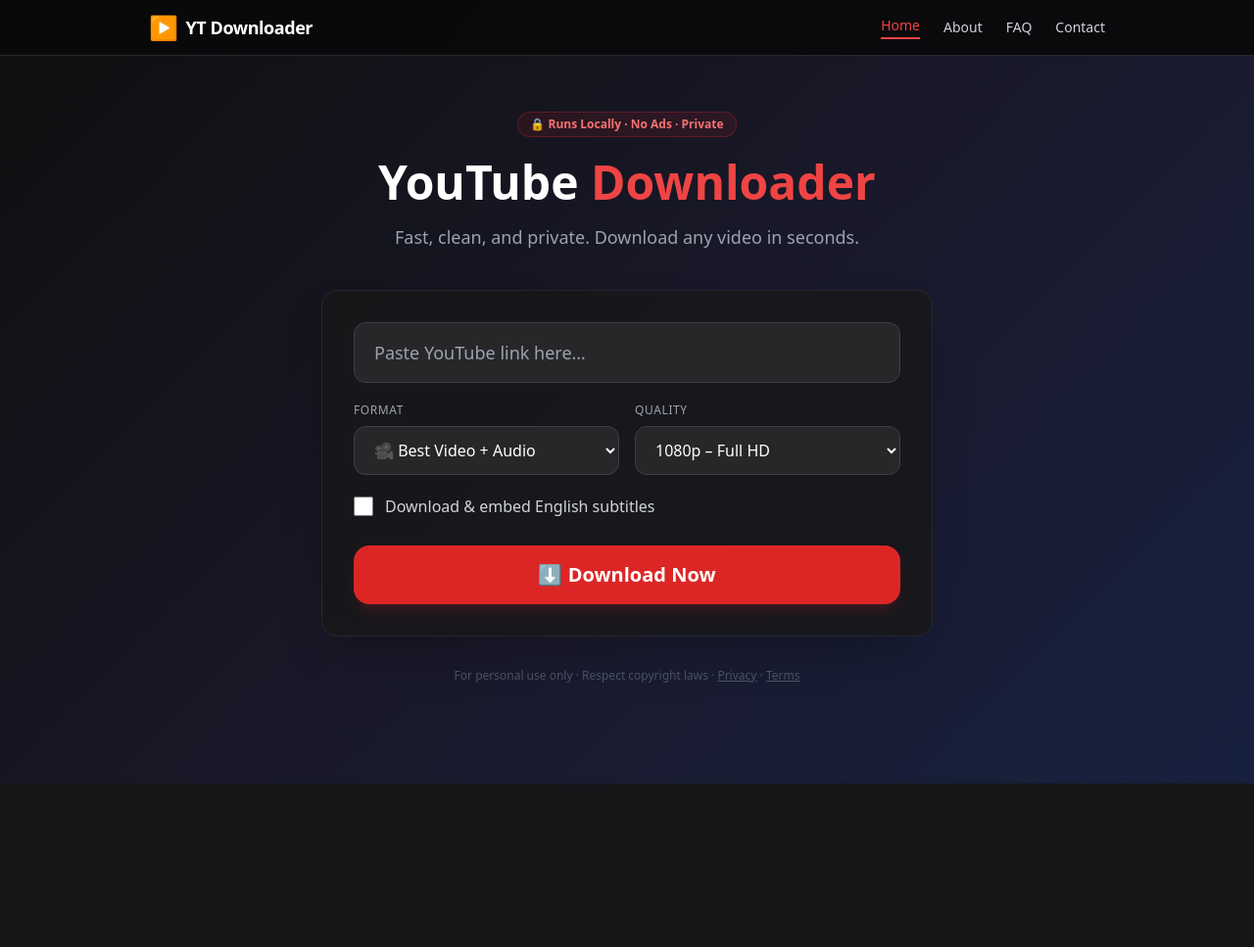
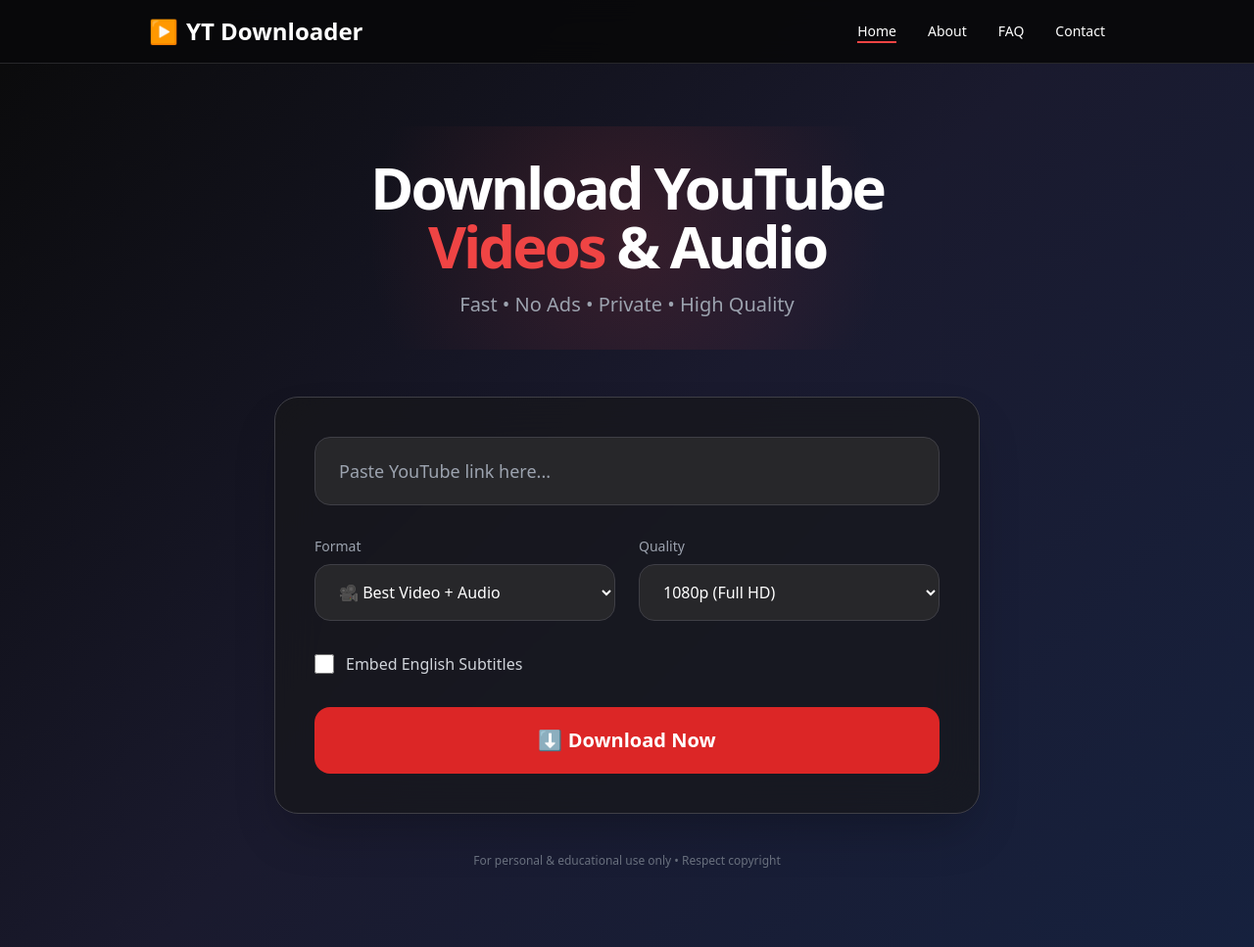
Before and after one commit to pandeyarchit68/yt-downloader, a Flask app: page / in a window 1280 px wide. Shown: the whole page at 98% size. Before the commit the page ends 800 px from the top, so only its background shows below. Run offline with Flask 3, Linux system fonts and the light colour scheme; some libraries are stand-ins or nearby versions.

Commit message:
updated index.html

```diff
--- a/templates/index.html
+++ b/templates/index.html
@@ -3,186 +3,110 @@
 <head>
     <meta charset="UTF-8">
     <meta name="viewport" content="width=device-width, initial-scale=1.0">
-    <title>YT Downloader – Home</title>
+    <title>YT Downloader - Fast & Private</title>
     <script src="https://cdn.tailwindcss.com"></script>
     <style>
-        body { background: linear-gradient(135deg, #0f0f0f 0%, #1a1a2e 60%, #16213e 100%); }
-        .nav-link { transition: color 0.2s; }
-        .nav-link:hover { color: #ef4444; }
-        .nav-link.active { color: #ef4444; border-bottom: 2px solid #ef4444; }
-        input:focus, select:focus { box-shadow: 0 0 0 2px #ef444455; }
-        #thumbnail-preview { transition: all 0.3s ease; }
-        .card { background: rgba(24,24,27,0.85); backdrop-filter: blur(8px); }
+        body {
+            background: linear-gradient(135deg, #0a0a0a 0%, #1a1a2e 50%, #16213e 100%);
+        }
+        .hero-bg {
+            background: radial-gradient(circle at center, rgba(239, 68, 68, 0.15), transparent 70%);
+        }
+        .nav-link {
+            position: relative;
+            transition: all 0.3s;
+        }
+        .nav-link:after {
+            content: '';
+            position: absolute;
+            width: 0;
+            height: 2px;
+            bottom: -2px;
+            left: 0;
+            background: #ef4444;
+            transition: width 0.3s;
+        }
+        .nav-link:hover:after, .nav-link.active:after {
+            width: 100%;
+        }
     </style>
 </head>
 <body class="min-h-screen text-white">
 
     <!-- Navbar -->
-    <nav class="sticky top-0 z-50 bg-zinc-950/90 backdrop-blur border-b border-zinc-800">
-        <div class="max-w-5xl mx-auto px-6 py-3 flex items-center justify-between">
-            <a href="index.html" class="flex items-center gap-2 font-bold text-lg tracking-tight">
-                <span class="text-red-500 text-2xl">▶</span> YT Downloader
+    <nav class="sticky top-0 z-50 bg-zinc-950/95 backdrop-blur-md border-b border-zinc-800">
+        <div class="max-w-5xl mx-auto px-6 py-4 flex items-center justify-between">
+            <a href="/" class="flex items-center gap-2 font-bold text-2xl">
+                <span class="text-red-500">▶</span> YT Downloader
             </a>
-            <div class="flex items-center gap-6 text-sm font-medium text-gray-300">
-                <a href="index.html" class="nav-link active pb-0.5">Home</a>
-                <a href="about.html" class="nav-link">About</a>
-                <a href="faq.html" class="nav-link">FAQ</a>
-                <a href="contact.html" class="nav-link">Contact</a>
+            <div class="flex items-center gap-8 text-sm font-medium">
+                <a href="/" class="nav-link active text-white">Home</a>
+                <a href="/about" class="nav-link">About</a>
+                <a href="/faq" class="nav-link">FAQ</a>
+                <a href="/contact" class="nav-link">Contact</a>
             </div>
         </div>
     </nav>
 
-    <div class="max-w-2xl mx-auto pt-14 px-6 pb-20">
-        <!-- Hero -->
-        <div class="text-center mb-10">
-            <div class="inline-flex items-center gap-2 bg-red-600/10 border border-red-600/30 text-red-400 text-xs font-semibold px-3 py-1 rounded-full mb-4">
-                🔒 Runs Locally · No Ads · Private
-            </div>
-            <h1 class="text-5xl font-extrabold mb-3 leading-tight">
-                YouTube <span class="text-red-500">Downloader</span>
+    <div class="max-w-3xl mx-auto pt-16 px-6 pb-20">
+        <div class="text-center mb-12 hero-bg py-8 rounded-3xl">
+            <h1 class="text-6xl font-black mb-4 tracking-tighter">
+                Download YouTube<br><span class="text-red-500">Videos</span> & Audio
             </h1>
-            <p class="text-gray-400 text-lg">Fast, clean, and private. Download any video in seconds.</p>
+            <p class="text-xl text-gray-400 max-w-md mx-auto">
+                Fast • No Ads • Private • High Quality
+            </p>
         </div>
 
-        <!-- Thumbnail Preview -->
-        <div id="thumbnail-preview" class="hidden card rounded-2xl p-4 mb-6 flex items-center gap-4 border border-zinc-700">
-            <img id="thumb-img" src="" alt="Thumbnail" class="w-32 h-20 object-cover rounded-xl flex-shrink-0 bg-zinc-800">
-            <div class="overflow-hidden">
-                <p id="thumb-title" class="font-semibold text-sm leading-snug line-clamp-2 text-white"></p>
-                <p id="thumb-channel" class="text-xs text-gray-400 mt-1"></p>
-                <p id="thumb-duration" class="text-xs text-red-400 mt-0.5"></p>
-            </div>
-        </div>
-        <div id="thumb-loading" class="hidden text-center text-gray-500 text-sm mb-4 animate-pulse">Fetching preview…</div>
+        <!-- Form -->
+        <form action="/download" method="POST" class="bg-zinc-900/70 backdrop-blur-xl border border-zinc-700 rounded-3xl p-10 shadow-2xl">
 
-        <!-- Form -->
-        <form action="/download" method="POST" class="card rounded-2xl p-8 shadow-2xl border border-zinc-800">
-
-            <div class="mb-5 relative">
+            <div class="mb-8">
                 <input
                     type="text"
                     name="url"
                     id="url-input"
-                    placeholder="Paste YouTube link here…"
+                    placeholder="Paste YouTube link here..."
                     required
-                    autocomplete="off"
-                    class="w-full px-5 py-4 bg-zinc-800 border border-zinc-700 rounded-xl focus:outline-none focus:border-red-500 text-lg pr-12 transition">
-                <button type="button" id="clear-btn" class="hidden absolute right-4 top-1/2 -translate-y-1/2 text-gray-500 hover:text-white text-xl leading-none">✕</button>
+                    class="w-full px-6 py-5 bg-zinc-800 border border-zinc-700 rounded-2xl text-lg focus:outline-none focus:border-red-500 transition-all">
             </div>
 
-            <div class="grid grid-cols-2 gap-4 mb-5">
+            <div class="grid grid-cols-1 md:grid-cols-2 gap-6 mb-8">
                 <div>
-                    <label class="block text-xs text-gray-400 mb-2 uppercase tracking-wider">Format</label>
-                    <select name="option"
-                            class="w-full px-4 py-3 bg-zinc-800 border border-zinc-700 rounded-xl focus:outline-none focus:border-red-500 transition">
+                    <label class="block text-sm text-gray-400 mb-2">Format</label>
+                    <select name="option" class="w-full px-5 py-4 bg-zinc-800 border border-zinc-700 rounded-2xl focus:outline-none focus:border-red-500">
                         <option value="best">🎥 Best Video + Audio</option>
                         <option value="video">🎞️ Video Only</option>
                         <option value="audio">🎵 Audio Only (MP3)</option>
                     </select>
                 </div>
+
                 <div>
-                    <label class="block text-xs text-gray-400 mb-2 uppercase tracking-wider">Quality</label>
-                    <select name="resolution"
-                            class="w-full px-4 py-3 bg-zinc-800 border border-zinc-700 rounded-xl focus:outline-none focus:border-red-500 transition">
+                    <label class="block text-sm text-gray-400 mb-2">Quality</label>
+                    <select name="resolution" class="w-full px-5 py-4 bg-zinc-800 border border-zinc-700 rounded-2xl focus:outline-none focus:border-red-500">
                         <option value="best">Best Available</option>
-                        <option value="2160">4K – 2160p</option>
-                        <option value="1440">2K – 1440p</option>
-                        <option value="1080" selected>1080p – Full HD</option>
-                        <option value="720">720p – HD</option>
-                        <option value="480">480p</option>
-                        <option value="360">360p</option>
+                        <option value="2160">4K (2160p)</option>
+                        <option value="1440">2K (1440p)</option>
+                        <option value="1080" selected>1080p (Full HD)</option>
+                        <option value="720">720p (HD)</option>
                     </select>
                 </div>
             </div>
 
-            <div class="mb-7">
-                <label class="flex items-center gap-3 cursor-pointer group">
-                    <input type="checkbox" name="subtitles" value="yes"
-                           class="w-5 h-5 accent-red-600 rounded">
-                    <span class="text-gray-300 group-hover:text-white transition">Download &amp; embed English subtitles</span>
-                </label>
+            <div class="mb-8 flex items-center gap-3">
+                <input type="checkbox" name="subtitles" value="yes" class="w-5 h-5 accent-red-600">
+                <span class="text-gray-300">Embed English Subtitles</span>
             </div>
 
-            <button
-                type="submit"
-                class="w-full bg-red-600 hover:bg-red-500 active:scale-95 transition-all py-4 rounded-2xl text-xl font-bold flex items-center justify-center gap-3 shadow-lg shadow-red-900/30">
+            <button type="submit"
+                class="w-full bg-red-600 hover:bg-red-500 py-5 rounded-2xl text-xl font-bold flex items-center justify-center gap-3 transition-all active:scale-[0.97]">
                 ⬇️ Download Now
             </button>
         </form>
 
-        <p class="text-center text-gray-600 text-xs mt-8">
-            For personal use only · Respect copyright laws ·
-            <a href="privacy.html" class="hover:text-gray-400 underline">Privacy</a> ·
-            <a href="terms.html" class="hover:text-gray-400 underline">Terms</a>
+        <p class="text-center text-xs text-gray-500 mt-10">
+            For personal & educational use only • Respect copyright
         </p>
     </div>
-
-    <script>
-        const urlInput = document.getElementById('url-input');
-        const clearBtn = document.getElementById('clear-btn');
-        const preview  = document.getElementById('thumbnail-preview');
-        const loading  = document.getElementById('thumb-loading');
-        const thumbImg = document.getElementById('thumb-img');
-        const thumbTitle   = document.getElementById('thumb-title');
-        const thumbChannel = document.getElementById('thumb-channel');
-        const thumbDuration = document.getElementById('thumb-duration');
-
-        let debounceTimer;
-
-        function extractVideoId(url) {
-            const patterns = [
-                /(?:v=|\/embed\/|\/shorts\/|youtu\.be\/)([A-Za-z0-9_-]{11})/
-            ];
-            for (const p of patterns) {
-                const m = url.match(p);
-                if (m) return m[1];
-            }
-            return null;
-        }
-
-        urlInput.addEventListener('input', () => {
-            const val = urlInput.value.trim();
-            clearBtn.classList.toggle('hidden', !val);
-            clearTimeout(debounceTimer);
-
-            if (!val) { preview.classList.add('hidden'); loading.classList.add('hidden'); return; }
-
-            const vid = extractVideoId(val);
-            if (!vid) { preview.classList.add('hidden'); loading.classList.add('hidden'); return; }
-
-            loading.classList.remove('hidden');
-            preview.classList.add('hidden');
-
-            debounceTimer = setTimeout(async () => {
-                // Use oEmbed for title + author (no API key needed)
-                try {
-                    const res = await fetch(`https://www.youtube.com/oembed?url=https://www.youtube.com/watch?v=${vid}&format=json`);
-                    if (!res.ok) throw new Error();
-                    const data = await res.json();
-                    thumbImg.src = `https://img.youtube.com/vi/${vid}/mqdefault.jpg`;
-                    thumbTitle.textContent = data.title || '';
-                    thumbChannel.textContent = data.author_name || '';
-                    thumbDuration.textContent = '';
-                    loading.classList.add('hidden');
-                    preview.classList.remove('hidden');
-                } catch {
-                    thumbImg.src = `https://img.youtube.com/vi/${vid}/mqdefault.jpg`;
-                    thumbTitle.textContent = 'YouTube Video';
-                    thumbChannel.textContent = '';
-                    thumbDuration.textContent = '';
-                    loading.classList.add('hidden');
-                    preview.classList.remove('hidden');
-                }
-            }, 600);
-        });
-
-        clearBtn.addEventListener('click', () => {
-            urlInput.value = '';
-            clearBtn.classList.add('hidden');
-            preview.classList.add('hidden');
-            loading.classList.add('hidden');
-            urlInput.focus();
-        });
-    </script>
 </body>
 </html>
```
